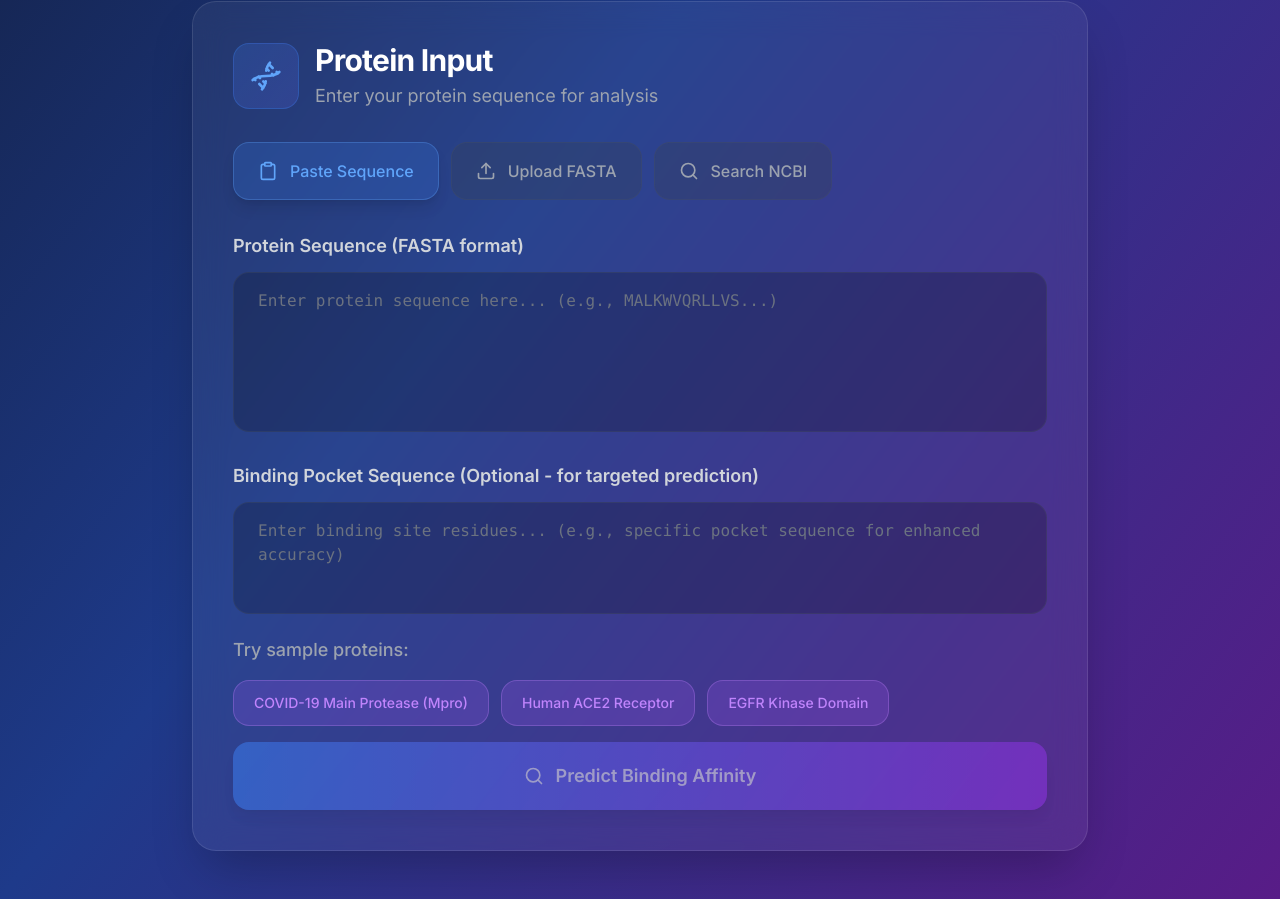
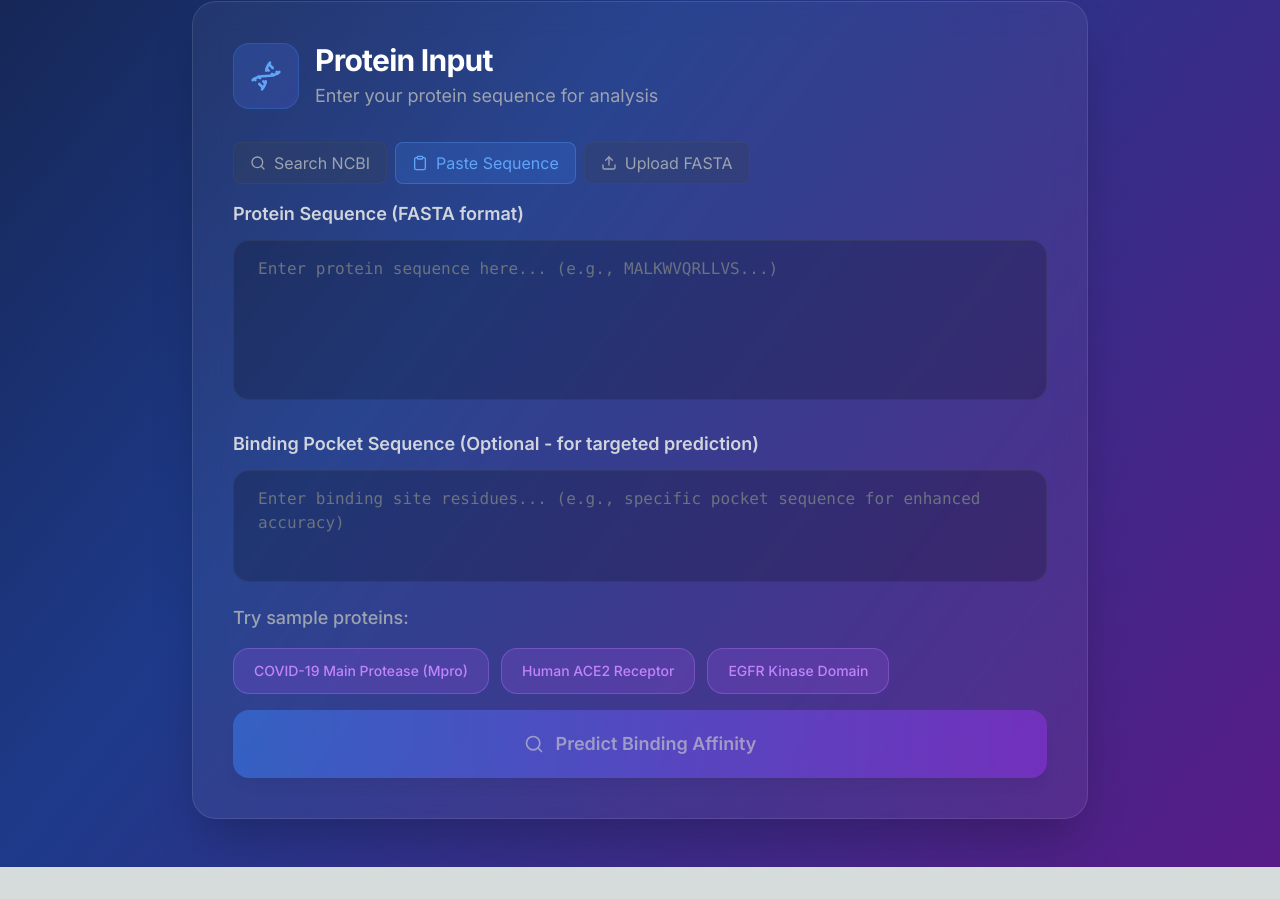
Before and after one commit to TianYao12/affinity-visualization, a Next.js app: page / in a window 1280 px wide. Shown: the part 760-1659 px from the top of the page. After the commit the page ends 1627 px from the top, so only its background shows below. Built offline with nearby package versions, Linux system fonts and the light colour scheme.

Commit message:
move search to left

```diff
--- a/src/components/ProteinInput.tsx
+++ b/src/components/ProteinInput.tsx
@@ -83,42 +83,42 @@ export default function ProteinInput({ onAnalyze, isAnalyzing }: ProteinInputPro
       </div>
 
       {/* Input Method Toggle */}
-      <div className="flex space-x-3 mb-8">
-        <button
-          onClick={() => setInputMethod('paste')}
-          className={`flex items-center space-x-3 px-6 py-4 rounded-2xl transition-all duration-300 ${
-            inputMethod === 'paste'
-              ? 'bg-blue-500/20 text-blue-400 border border-blue-400/30 shadow-lg'
-              : 'bg-gray-700/30 text-gray-400 border border-gray-600/30 hover:bg-gray-600/30'
-          }`}
-        >
-          <Clipboard className="w-5 h-5" />
-          <span className="font-medium">Paste Sequence</span>
-        </button>
-        <button
-          onClick={() => setInputMethod('upload')}
-          className={`flex items-center space-x-3 px-6 py-4 rounded-2xl transition-all duration-300 ${
-            inputMethod === 'upload'
-              ? 'bg-blue-500/20 text-blue-400 border border-blue-400/30 shadow-lg'
-              : 'bg-gray-700/30 text-gray-400 border border-gray-600/30 hover:bg-gray-600/30'
-          }`}
-        >
-          <Upload className="w-5 h-5" />
-          <span className="font-medium">Upload FASTA</span>
-        </button>
+      <div className="flex space-x-2 mb-4">
         <button
           onClick={() => {
             setInputMethod('search')
             setShowSearch(true)
           }}
-          className={`flex items-center space-x-3 px-6 py-4 rounded-2xl transition-all duration-300 ${
+          className={`flex items-center space-x-2 px-4 py-2 rounded-lg transition-all ${
             inputMethod === 'search'
-              ? 'bg-emerald-500/20 text-emerald-400 border border-emerald-400/30 shadow-lg'
+              ? 'bg-emerald-500/20 text-emerald-400 border border-emerald-400/30'
               : 'bg-gray-700/30 text-gray-400 border border-gray-600/30 hover:bg-gray-600/30'
           }`}
         >
-          <Search className="w-5 h-5" />
-          <span className="font-medium">Search NCBI</span>
+          <Search className="w-4 h-4" />
+          <span>Search NCBI</span>
+        </button>
+        <button
+          onClick={() => setInputMethod('paste')}
+          className={`flex items-center space-x-2 px-4 py-2 rounded-lg transition-all ${
+            inputMethod === 'paste'
+              ? 'bg-blue-500/20 text-blue-400 border border-blue-400/30'
+              : 'bg-gray-700/30 text-gray-400 border border-gray-600/30 hover:bg-gray-600/30'
+          }`}
+        >
+          <Clipboard className="w-4 h-4" />
+          <span>Paste Sequence</span>
+        </button>
+        <button
+          onClick={() => setInputMethod('upload')}
+          className={`flex items-center space-x-2 px-4 py-2 rounded-lg transition-all ${
+            inputMethod === 'upload'
+              ? 'bg-blue-500/20 text-blue-400 border border-blue-400/30'
+              : 'bg-gray-700/30 text-gray-400 border border-gray-600/30 hover:bg-gray-600/30'
+          }`}
+        >
+          <Upload className="w-4 h-4" />
+          <span>Upload FASTA</span>
         </button>
       </div>
 
```
